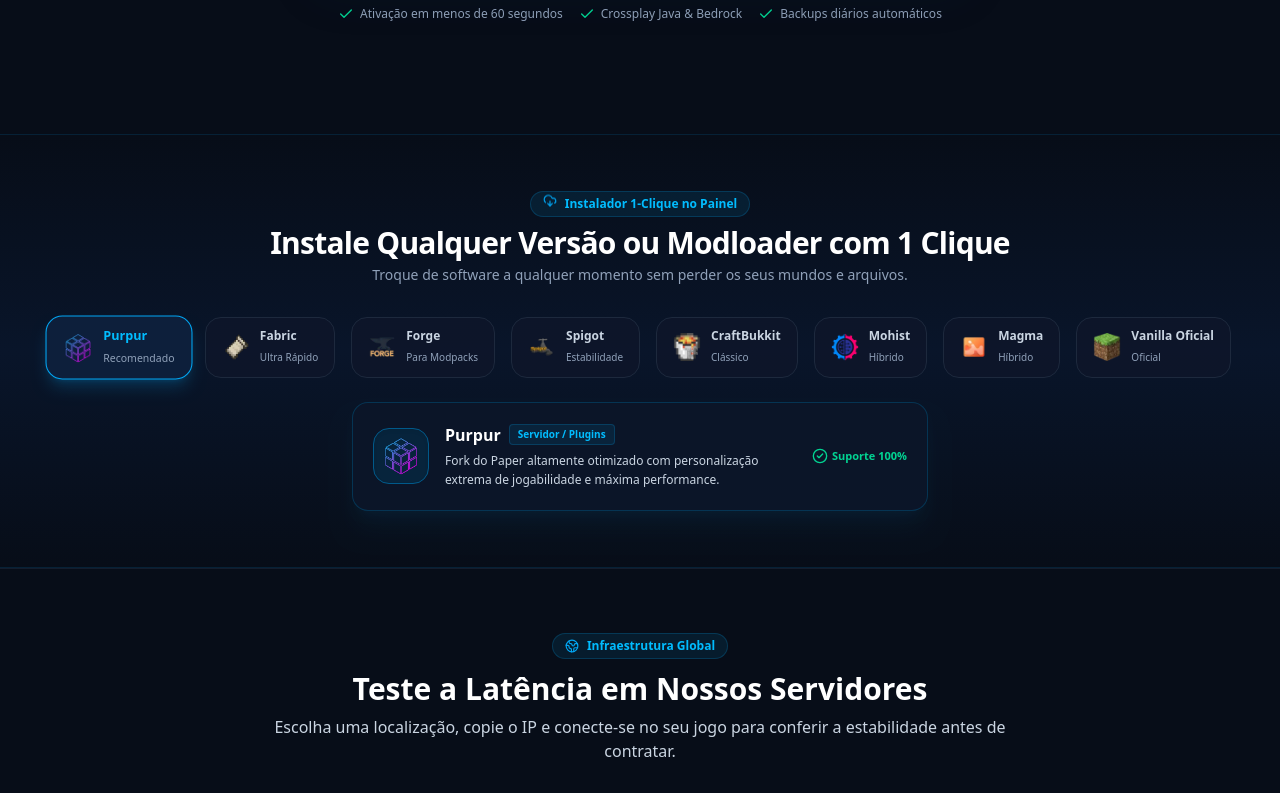
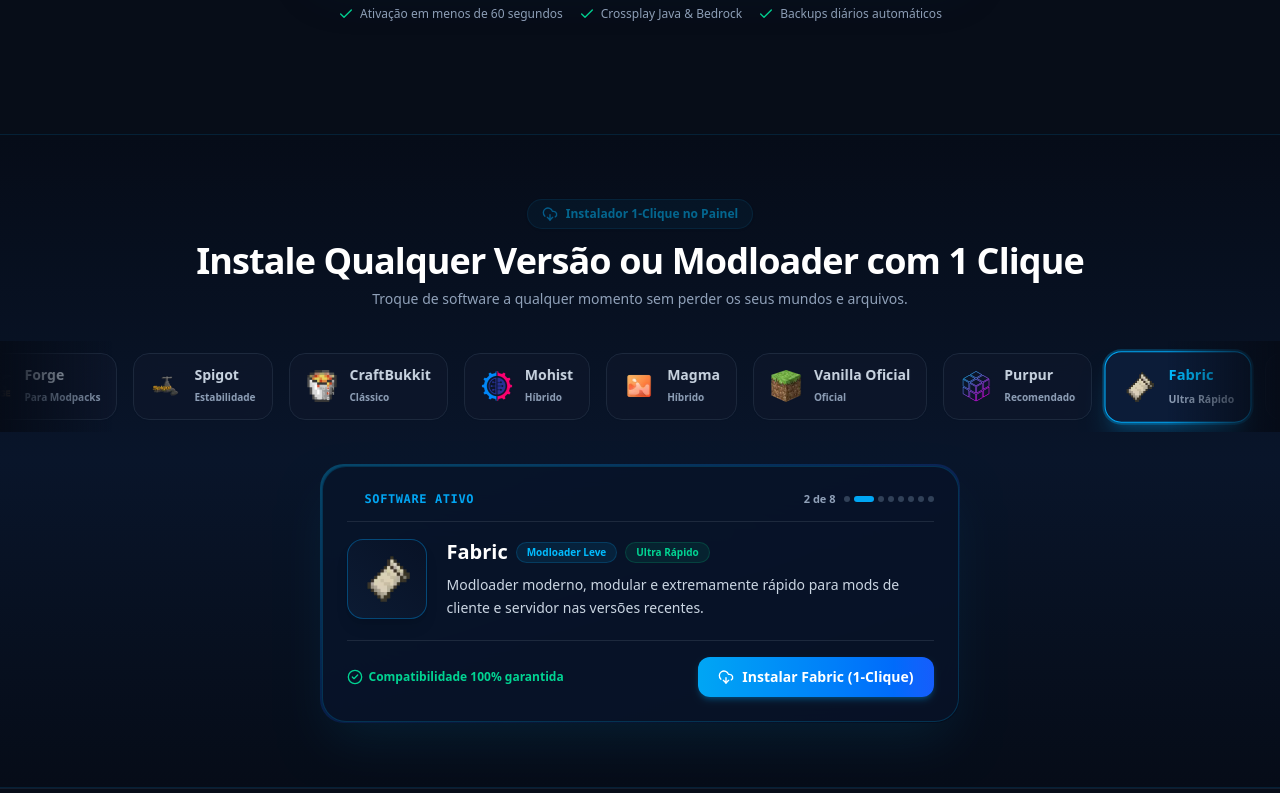
Before and after one commit to LukeX404/NekoCloudV2, a Next.js app: page / in a window 1280 px wide. Shown: the part 1000-1793 px from the top of the page. Built offline with nearby package versions, Linux system fonts and the light colour scheme.

Commit message:
✨ feat: animate versions ticker with marquee track and interactive installer

```diff
--- a/src/app/globals.css
+++ b/src/app/globals.css
@@ -184,3 +184,20 @@
   background-image: radial-gradient(rgba(56, 189, 248, 0.15) 1px, transparent 1px);
   background-size: 24px 24px;
 }
+
+@keyframes marquee {
+  0% {
+    transform: translateX(0%);
+  }
+  100% {
+    transform: translateX(-50%);
+  }
+}
+
+.animate-marquee {
+  animation: marquee 25s linear infinite;
+}
+
+.animate-marquee:hover {
+  animation-play-state: paused;
+}
--- a/src/components/sections/VersionsTicker.tsx
+++ b/src/components/sections/VersionsTicker.tsx
@@ -1,8 +1,8 @@
 "use client";
 
-import React, { useState } from "react";
+import React, { useState, useEffect } from "react";
 import Image from "next/image";
-import { Sparkles, CheckCircle2, DownloadCloud } from "lucide-react";
+import { Sparkles, CheckCircle2, DownloadCloud, Play, ArrowRight, Zap, Check } from "lucide-react";
 
 interface SoftwareVersion {
   id: string;
@@ -81,52 +81,93 @@
 ];
 
 export default function VersionsTicker() {
-  const [activeVersion, setActiveVersion] = useState<SoftwareVersion>(VERSIONS[0]);
+  const [selectedIndex, setSelectedIndex] = useState(0);
+  const [isPaused, setIsPaused] = useState(false);
+  const [installing, setInstalling] = useState(false);
+  const [installed, setInstalled] = useState(false);
+
+  const activeVersion = VERSIONS[selectedIndex];
+
+  // Auto-cycle through versions every 3.5s with animation
+  useEffect(() => {
+    if (isPaused) return;
+    const interval = setInterval(() => {
+      setSelectedIndex((prev) => (prev + 1) % VERSIONS.length);
+    }, 3500);
+
+    return () => clearInterval(interval);
+  }, [isPaused]);
+
+  const handleSimulateInstall = () => {
+    if (installing) return;
+    setInstalling(true);
+    setInstalled(false);
+    setTimeout(() => {
+      setInstalling(false);
+      setInstalled(true);
+      setTimeout(() => setInstalled(false), 3000);
+    }, 1500);
+  };
 
   return (
-    <section className="py-14 bg-gradient-to-b from-white via-sky-50/40 to-white dark:from-[#070d18] dark:via-[#09152a] dark:to-[#070d18] border-y border-sky-100 dark:border-sky-950/60 overflow-hidden relative">
+    <section className="py-16 bg-gradient-to-b from-white via-sky-50/50 to-white dark:from-[#060c18] dark:via-[#09152a] dark:to-[#060c18] border-y border-sky-100 dark:border-sky-950/60 overflow-hidden relative">
+      {/* Background ambient lighting */}
+      <div className="absolute top-1/2 left-1/2 -translate-x-1/2 -translate-y-1/2 w-96 h-96 bg-sky-500/10 dark:bg-sky-500/15 rounded-full blur-[100px] pointer-events-none -z-10" />
+
       <div className="max-w-7xl mx-auto px-4 sm:px-6 lg:px-8 mb-8 text-center">
-        <div className="inline-flex items-center gap-2 px-3 py-1 rounded-full text-xs font-semibold bg-sky-500/10 text-sky-600 dark:text-sky-400 border border-sky-500/20 mb-2">
-          <DownloadCloud className="w-3.5 h-3.5 text-sky-500 animate-bounce" />
+        <div className="inline-flex items-center gap-2 px-3.5 py-1.5 rounded-full text-xs font-bold bg-sky-500/10 text-sky-600 dark:text-sky-400 border border-sky-500/20 mb-3 shadow-sm animate-pulse">
+          <DownloadCloud className="w-4 h-4 text-sky-500" />
           <span>Instalador 1-Clique no Painel</span>
         </div>
-        <h2 className="text-2xl sm:text-3xl font-extrabold text-slate-900 dark:text-white tracking-tight">
+        <h2 className="text-2xl sm:text-4xl font-extrabold text-slate-900 dark:text-white tracking-tight">
           Instale Qualquer Versão ou Modloader com 1 Clique
         </h2>
-        <p className="mt-1 text-xs sm:text-sm text-slate-500 dark:text-slate-400">
+        <p className="mt-2 text-xs sm:text-sm text-slate-500 dark:text-slate-400 max-w-xl mx-auto">
           Troque de software a qualquer momento sem perder os seus mundos e arquivos.
         </p>
       </div>
 
-      {/* Interactive Versions Badges Ribbon */}
-      <div className="max-w-7xl mx-auto px-4 sm:px-6 lg:px-8">
-        <div className="flex flex-wrap items-center justify-center gap-3 md:gap-4">
-          {VERSIONS.map((ver) => {
+      {/* Infinite Animated Running Track (Marquee Ribbon) */}
+      <div
+        className="relative w-full overflow-hidden py-3"
+        onMouseEnter={() => setIsPaused(true)}
+        onMouseLeave={() => setIsPaused(false)}
+      >
+        {/* Left and right fade gradient edges */}
+        <div className="absolute left-0 top-0 bottom-0 w-16 sm:w-28 bg-gradient-to-r from-white dark:from-[#060c18] to-transparent z-10 pointer-events-none" />
+        <div className="absolute right-0 top-0 bottom-0 w-16 sm:w-28 bg-gradient-to-l from-white dark:from-[#060c18] to-transparent z-10 pointer-events-none" />
+
+        {/* Double track for continuous smooth flow */}
+        <div className="flex gap-3 sm:gap-4 w-max animate-marquee">
+          {[...VERSIONS, ...VERSIONS].map((ver, idx) => {
             const isSelected = activeVersion.id === ver.id;
             return (
               <button
-                key={ver.id}
-                onClick={() => setActiveVersion(ver)}
-                className={`group flex items-center gap-2.5 px-4 py-2.5 rounded-2xl border transition-all duration-300 ${
+                key={`${ver.id}-${idx}`}
+                onClick={() => {
+                  setSelectedIndex(idx % VERSIONS.length);
+                  setIsPaused(true);
+                }}
+                className={`group flex items-center gap-3 px-4 py-3 rounded-2xl border transition-all duration-300 ${
                   isSelected
-                    ? "bg-white dark:bg-[#0d1f3b] border-sky-500 text-sky-600 dark:text-sky-400 shadow-lg shadow-sky-500/20 scale-105"
-                    : "bg-white/80 dark:bg-slate-900/60 border-slate-200 dark:border-slate-800 text-slate-700 dark:text-slate-300 hover:border-sky-300 dark:hover:border-sky-700 hover:scale-102"
+                    ? "bg-white dark:bg-[#0c1c38] border-sky-500 text-sky-600 dark:text-sky-400 shadow-xl shadow-sky-500/20 scale-105 ring-2 ring-sky-500/30"
+                    : "bg-white/90 dark:bg-slate-900/70 border-slate-200 dark:border-slate-800 text-slate-700 dark:text-slate-300 hover:border-sky-400 dark:hover:border-sky-600 hover:scale-102 backdrop-blur-md"
                 }`}
               >
-                <div className="relative w-7 h-7 flex-shrink-0 group-hover:rotate-12 transition-transform">
+                <div className="relative w-8 h-8 flex-shrink-0 group-hover:rotate-12 transition-transform">
                   <Image
                     src={ver.icon}
                     alt={ver.name}
-                    width={28}
-                    height={28}
+                    width={32}
+                    height={32}
                     className="object-contain"
                   />
                 </div>
                 <div className="text-left">
-                  <span className="block text-xs font-bold leading-tight">
+                  <span className="block text-xs sm:text-sm font-extrabold leading-tight">
                     {ver.name}
                   </span>
-                  <span className="text-[10px] text-slate-400">
+                  <span className="text-[10px] font-semibold text-slate-400 dark:text-slate-400">
                     {ver.tag}
                   </span>
                 </div>
@@ -134,37 +175,99 @@
             );
           })}
         </div>
+      </div>
 
-        {/* Selected Version Spotlight Card */}
-        <div className="mt-6 max-w-xl mx-auto">
-          <div className="rounded-2xl bg-white/90 dark:bg-[#0b1528] border border-sky-200/80 dark:border-sky-900/60 p-4 sm:p-5 shadow-xl shadow-sky-500/5 flex items-center gap-4 transition-all">
-            <div className="w-14 h-14 rounded-2xl bg-sky-50 dark:bg-sky-950/60 border border-sky-100 dark:border-sky-800 flex items-center justify-center flex-shrink-0 p-2 shadow-inner">
+      {/* Selected Version Spotlight Animated Showcase Card */}
+      <div className="max-w-2xl mx-auto px-4 mt-8">
+        <div className="relative rounded-3xl bg-gradient-to-br from-sky-400/30 via-blue-600/20 to-transparent p-[1.5px] shadow-2xl shadow-sky-500/10">
+          <div className="rounded-3xl bg-white/95 dark:bg-[#081226]/95 backdrop-blur-2xl border border-sky-100 dark:border-sky-900/60 p-5 sm:p-6 transition-all duration-500">
+            {/* Top cycling progress indicator */}
+            <div className="flex items-center justify-between pb-3.5 mb-4 border-b border-slate-100 dark:border-slate-800">
+              <div className="flex items-center gap-2">
+                <span className="w-2.5 h-2.5 rounded-full bg-emerald-500 animate-ping"></span>
+                <span className="text-xs font-mono font-bold text-sky-500 uppercase tracking-wider">
+                  Software Ativo
+                </span>
+              </div>
+              <div className="flex items-center gap-2">
+                <span className="text-[11px] font-semibold text-slate-400">
+                  {selectedIndex + 1} de {VERSIONS.length}
+                </span>
+                <div className="flex gap-1">
+                  {VERSIONS.map((_, i) => (
+                    <button
+                      key={i}
+                      onClick={() => setSelectedIndex(i)}
+                      className={`h-1.5 rounded-full transition-all duration-300 ${
+                        i === selectedIndex
+                          ? "w-5 bg-sky-500"
+                          : "w-1.5 bg-slate-200 dark:bg-slate-700 hover:bg-sky-400"
+                      }`}
+                      aria-label={`Ver versão ${i + 1}`}
+                    />
+                  ))}
+                </div>
+              </div>
+            </div>
+
+            <div className="flex flex-col sm:flex-row items-center gap-5">
+              <div className="w-16 h-16 sm:w-20 sm:h-20 rounded-2xl bg-gradient-to-tr from-sky-50 to-blue-50 dark:from-[#0c1b33] dark:to-[#081226] border border-sky-200/80 dark:border-sky-700/60 flex items-center justify-center flex-shrink-0 p-3 shadow-lg group-hover:scale-105 transition-transform">
                 <Image
                   src={activeVersion.icon}
                   alt={activeVersion.name}
-                width={40}
-                height={40}
+                  width={52}
+                  height={52}
                   className="object-contain"
                 />
               </div>
 
-            <div className="flex-1 min-w-0">
-              <div className="flex items-center gap-2">
-                <h4 className="text-base font-extrabold text-slate-900 dark:text-white truncate">
+              <div className="flex-1 text-center sm:text-left min-w-0">
+                <div className="flex flex-wrap items-center justify-center sm:justify-start gap-2">
+                  <h3 className="text-xl font-black text-slate-900 dark:text-white">
                     {activeVersion.name}
-                </h4>
-                <span className="px-2 py-0.5 rounded text-[10px] font-bold bg-sky-500/10 text-sky-600 dark:text-sky-400 border border-sky-500/20">
+                  </h3>
+                  <span className="px-2.5 py-0.5 rounded-full text-[10px] font-bold bg-sky-500/10 text-sky-600 dark:text-sky-400 border border-sky-500/20">
                     {activeVersion.type}
                   </span>
+                  <span className="px-2.5 py-0.5 rounded-full text-[10px] font-bold bg-emerald-500/10 text-emerald-600 dark:text-emerald-400 border border-emerald-500/20">
+                    {activeVersion.tag}
+                  </span>
                 </div>
-              <p className="mt-1 text-xs text-slate-600 dark:text-slate-300 leading-relaxed">
+                <p className="mt-2 text-xs sm:text-sm text-slate-600 dark:text-slate-300 leading-relaxed">
                   {activeVersion.description}
                 </p>
               </div>
+            </div>
 
-            <div className="hidden sm:flex items-center gap-1 text-[11px] font-semibold text-emerald-600 dark:text-emerald-400 flex-shrink-0">
+            {/* Bottom Actions inside the card */}
+            <div className="mt-5 pt-4 border-t border-slate-100 dark:border-slate-800 flex flex-col sm:flex-row items-center justify-between gap-3">
+              <div className="flex items-center gap-1.5 text-xs font-semibold text-emerald-600 dark:text-emerald-400">
                 <CheckCircle2 className="w-4 h-4" />
-              <span>Suporte 100%</span>
+                <span>Compatibilidade 100% garantida</span>
+              </div>
+
+              <button
+                onClick={handleSimulateInstall}
+                disabled={installing}
+                className="w-full sm:w-auto px-5 py-2.5 rounded-xl text-xs sm:text-sm font-bold text-white bg-gradient-to-r from-sky-500 to-blue-600 hover:from-sky-600 hover:to-blue-700 shadow-md shadow-sky-500/25 transition-all flex items-center justify-center gap-2 active:scale-95 disabled:opacity-80"
+              >
+                {installing ? (
+                  <>
+                    <span className="w-3.5 h-3.5 border-2 border-white border-t-transparent rounded-full animate-spin"></span>
+                    <span>Instalando no Servidor...</span>
+                  </>
+                ) : installed ? (
+                  <>
+                    <Check className="w-4 h-4 text-emerald-300" />
+                    <span>Instalado com Sucesso!</span>
+                  </>
+                ) : (
+                  <>
+                    <DownloadCloud className="w-4 h-4" />
+                    <span>Instalar {activeVersion.name} (1-Clique)</span>
+                  </>
+                )}
+              </button>
             </div>
           </div>
         </div>
--- a/src/data/plans.ts
+++ b/src/data/plans.ts
@@ -475,7 +475,7 @@
 export const TESTIMONIALS_DATA: Testimonial[] = [
   {
     name: "Paulo Gomes",
-    role: "Dono do Servidor Craftlandia RPG",
+    role: "Dono do Servidor Nekolandia RPG",
     avatar: "/person/person3.png",
     stars: 5,
     highlightTag: "Ping de 12ms",
```
Lines whose indentation alone changed are shown as unchanged.
